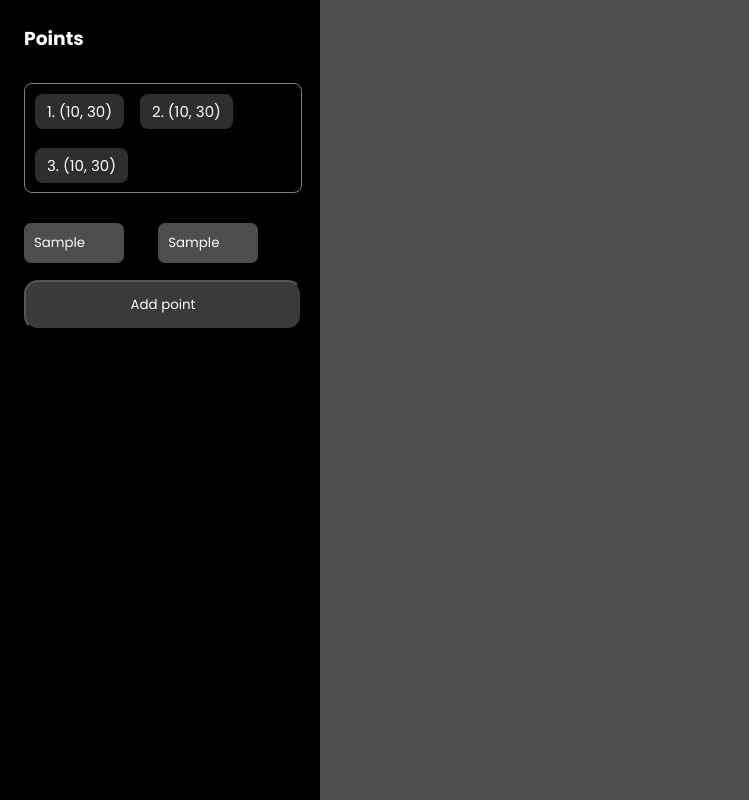
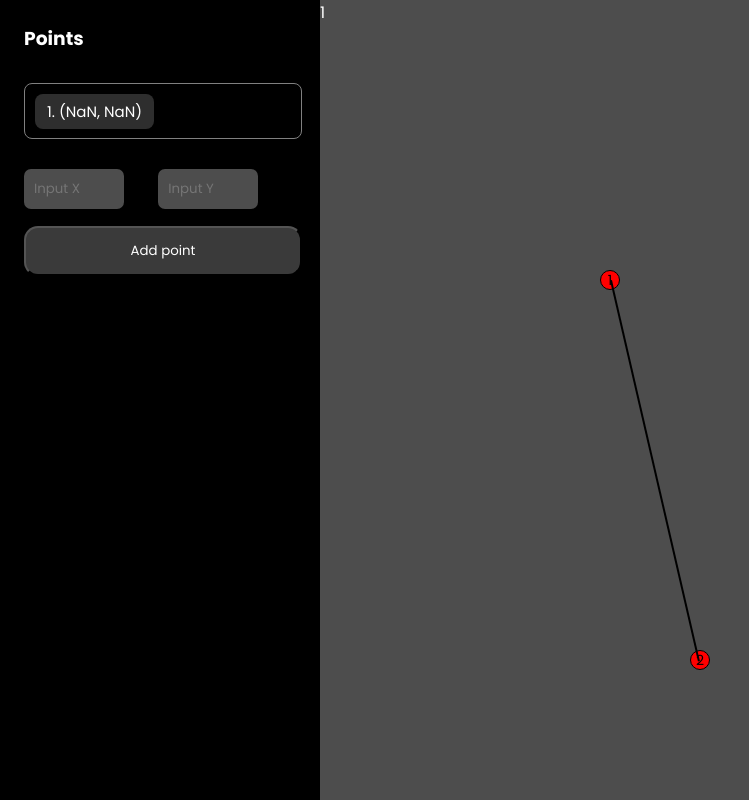
Before and after one commit to minhkonzz/ImplementConvexHullAlgorithm, a plain HTML site: page index.html in a window 1280 px wide. Both pictures are taken after typing "Sample", "Sample" into the empty fields and a click on the button "Add point". Shown: the whole page, without its empty margins (0-749 px from the left). Drawn offline with Linux system fonts and the light colour scheme.

Commit message:
Build function to draw line between 2 points

```diff
--- a/index.html
+++ b/index.html
@@ -9,18 +9,17 @@
     <div id="container">
       <aside>
         <h3>Points</h3>
-        <div class="points-container">
-          <span>1. (10, 30)</span>
-          <span>2. (10, 30)</span>
-          <span>3. (10, 30)</span>
-        </div>
+        <div class="points-container"></div>
         <div class="point-input-container">
           <input id="x-inp" type="text" placeholder="Input X">
           <input id="y-inp" type="text" placeholder="Input Y">
         </div>
         <button id="add-point-btn">Add point</button>
       </aside>
-      <main></main>
+      <main>
+        <span id="point1" class="point" style="top: 270px; left: 280px;">1</span>
+        <span id="point2" class="point" style="top: 650px; left: 370px;">2</span>
+      </main>
     </div>
   </body>
   <script src="script.js"></script>
--- a/script.js
+++ b/script.js
@@ -3,13 +3,113 @@ const addPointBtn = document.getElementById("add-point-btn");
 const pointsContainer = document.querySelector(".points-container");
 const XInput = document.getElementById("x-inp");
 const YInput = document.getElementById("y-inp");
+const pointsViewer = document.querySelector("main");
+const point1 = document.getElementById("point1");
+const point2 = document.getElementById("point2");
 
-/* Initialize custom variables */
+function draw_line_between_2_points(startPoint, endPoint) {
+
+  const X_StartPoint = Number(startPoint.style.left.slice(0, startPoint.style.left.length - 2));
+  const Y_StartPoint = Number(startPoint.style.top.slice(0, startPoint.style.top.length - 2));
+  const X_EndPoint = Number(endPoint.style.left.slice(0, endPoint.style.left.length - 2));
+  const Y_EndPoint = Number(endPoint.style.top.slice(0, endPoint.style.top.length - 2));
+
+  let startXOfLine = 0;
+  let startYOfLine = 0;
+
+  const newLine = document.createElement("span");
+  newLine.setAttribute("class", "line");
+
+  const c01 = X_StartPoint === X_EndPoint && Y_StartPoint > Y_EndPoint;
+  const c02 = X_StartPoint === X_EndPoint && Y_StartPoint < Y_EndPoint;
+  const c03 = Y_StartPoint === Y_EndPoint && X_StartPoint < X_EndPoint;
+  const c04 = Y_StartPoint === Y_EndPoint && X_StartPoint > X_EndPoint;
+
+  if (c01 || c02) {
+    startXOfLine = (c01 ? X_EndPoint : X_StartPoint) + 10;
+    startYOfLine = (c01 ? Y_EndPoint : Y_StartPoint) + 10;
+    newLine.style.setProperty("left", `${startXOfLine}px`);
+    newLine.style.setProperty("top", `${startYOfLine}px`);
+    newLine.style.setProperty("width", "2px");
+    newLine.style.setProperty("height", `${c01 ? Y_StartPoint - Y_EndPoint : Y_EndPoint - Y_StartPoint}px`)
+    pointsViewer.appendChild(newLine);
+    return;
+  }
+
+  if (c03 || c04) {
+    startXOfLine = (c04 ? X_EndPoint : X_StartPoint) + 10;
+    startYOfLine = (c04 ? Y_EndPoint : Y_StartPoint) + 10;
+    newLine.style.setProperty("left", `${startXOfLine}px`);
+    newLine.style.setProperty("top", `${startYOfLine}px`);
+    newLine.style.setProperty("width", `${c04 ? X_StartPoint - X_EndPoint : X_EndPoint - X_StartPoint}px`);
+    newLine.style.setProperty("height", "2px");
+    pointsViewer.appendChild(newLine);
+    return;
+  }
+
+  startXOfLine = X_StartPoint + 10;
+  startYOfLine = Y_StartPoint + 10;
+  newLine.style.setProperty("left", `${startXOfLine}px`);
+  newLine.style.setProperty("top", `${startYOfLine}px`);
+  newLine.style.setProperty("height", "2px");
+  pointsViewer.appendChild(newLine);
+
+  const c1 = Y_StartPoint > Y_EndPoint && X_StartPoint < X_EndPoint;
+  const c2 = Y_StartPoint < Y_EndPoint && X_StartPoint > X_EndPoint;
+  const c3 = Y_StartPoint > Y_EndPoint && X_StartPoint > X_EndPoint;
+
+  const { left: XOfLineBeforeRotate, top: YOfLineBeforeRotate } = newLine.getBoundingClientRect();
+
+  const distanceHorizontal = Math.abs(X_StartPoint - X_EndPoint);
+  const distanceVertical = Math.abs(Y_StartPoint - Y_EndPoint);
+
+  const huyen = Math.sqrt(Math.pow(distanceVertical, 2) + Math.pow(distanceHorizontal, 2));
+  newLine.style.setProperty("width", `${huyen}px`);
+
+  const sine_of_angle = distanceVertical / huyen;
+  let angle_rotate = Math.asin(sine_of_angle) / (Math.PI / 180);
+  if (c1) angle_rotate = -angle_rotate;
+  else if (c2) angle_rotate = angle_rotate + (180 - (angle_rotate * 2));
+  else if (c3) angle_rotate = -(angle_rotate + (180 - (angle_rotate * 2)));
+  newLine.style.setProperty("transform", `rotate(${Math.round(angle_rotate)}deg)`);
+
+  const { left: XOfLineAfterRotate, top: YOfLineAfterRotate } = newLine.getBoundingClientRect();
+
+  const translateX = -(XOfLineAfterRotate - XOfLineBeforeRotate + (c2 || c3 ? Math.abs(X_StartPoint - X_EndPoint) : 0));
+  const translateY = c1 || c3 ? (YOfLineAfterRotate - YOfLineBeforeRotate) : YOfLineBeforeRotate - YOfLineAfterRotate;
+  newLine.style.setProperty("transform", `translate(${translateX}px, ${translateY}px) rotate(${Math.round(angle_rotate)}deg)`);
+}
+
+
+draw_line_between_2_points(point1, point2);
+
+/* Cac bien tu khoi tao */
 let points = [];
 
+addPointBtn.addEventListener("click", function() {
+  const XValue = Number(XInput.value);
+  const YValue = Number(YInput.value);
+  addNewPoint(XValue, YValue);
+});
 
-addPointBtn.addEventListener("click", function() {
-  const XValue = XInput.value;
-  const YValue = YInput.value;
-  console.log(XValue, YValue);
-});
+function showPoints(points) {
+  pointsContainer.innerHTML = "";
+  for (let i = 0; i < points.length; i++) {
+    const { x, y } = points[i];
+    const pointElement = document.createElement("span");
+    pointElement.innerHTML = `${i+1}. (${x}, ${y})`;
+    pointsContainer.appendChild(pointElement);
+  }
+}
+
+function addNewPoint(XValue, YValue) {
+  const circlePoint = document.createElement("span");
+  circlePoint.style.setProperty("top", `${YValue}px`);
+  circlePoint.style.setProperty("left", `${XValue}px`);
+  circlePoint.innerHTML = points.length + 1;
+  pointsViewer.appendChild(circlePoint);
+  points = [ ...points, { x: XValue, y: YValue } ];
+  showPoints(points);
+  XInput.value = "";
+  YInput.value = "";
+}
--- a/style.css
+++ b/style.css
@@ -34,6 +34,27 @@ main {
   right: 0;
   height: 100vh;
   background-color: rgb(77, 77, 77);
+}
+
+main .point {
+  display: flex;
+  justify-content: center;
+  align-items: center;
+  position: absolute;
+  width: 20px;
+  height: 20px;
+  background-color: red;
+  border: 0.8px solid black;
+  border-radius: 100px;
+  font-size: 14px;
+  color: black;
+  z-index: 1;
+}
+
+main > .line {
+  position: absolute;
+  background-color: black;
+  z-index: 2;
 }
 
 .points-container {
```
